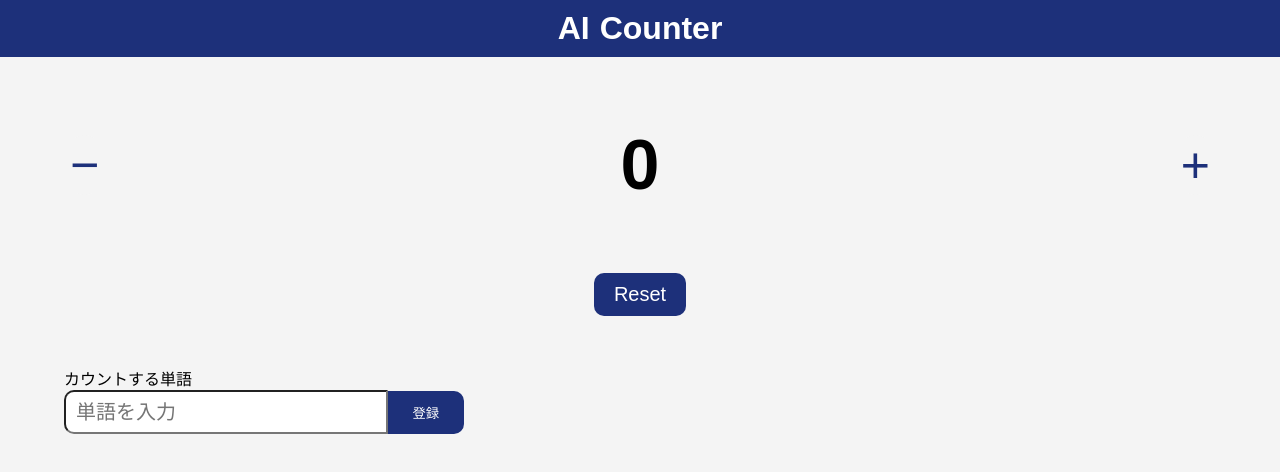
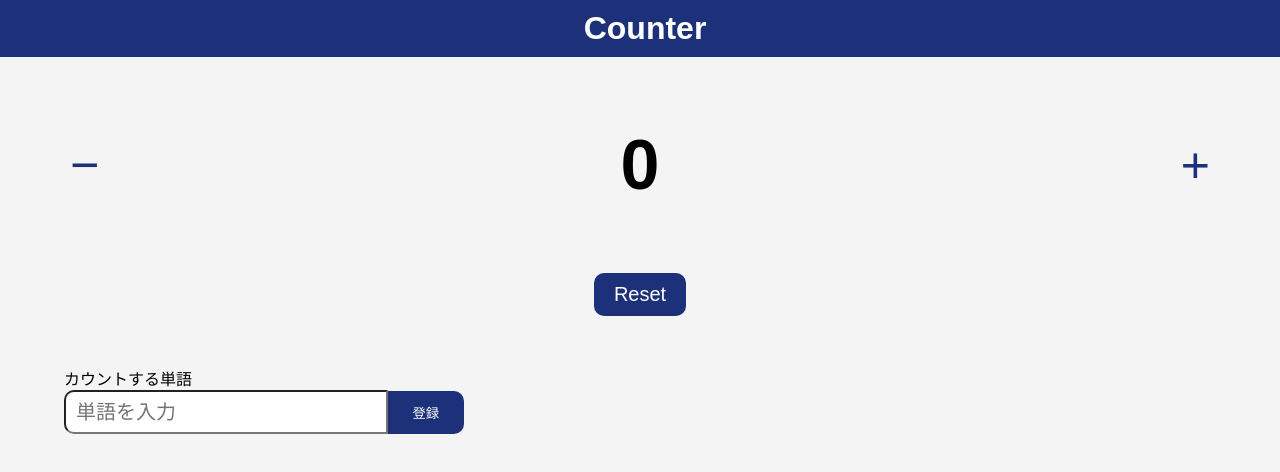
Before and after one commit to u5u5u5u/tokodai-counter, a website: page public/index.html in a window 1280 px wide. Drawn offline with nearby package versions, Linux system fonts and the light colour scheme; no server answers.

Commit message:
fix:ヘッダーテキスト変更

```diff
--- a/public/index.html
+++ b/public/index.html
@@ -8,7 +8,7 @@
   </head>
   <body>
     <header>
-      <h1 class="title"><span id="count-text">AI</span> Counter</h1>
+      <h1 class="title"><span id="count-text"></span> Counter</h1>
     </header>
     <main class="container">
       <div class="counter">
```
